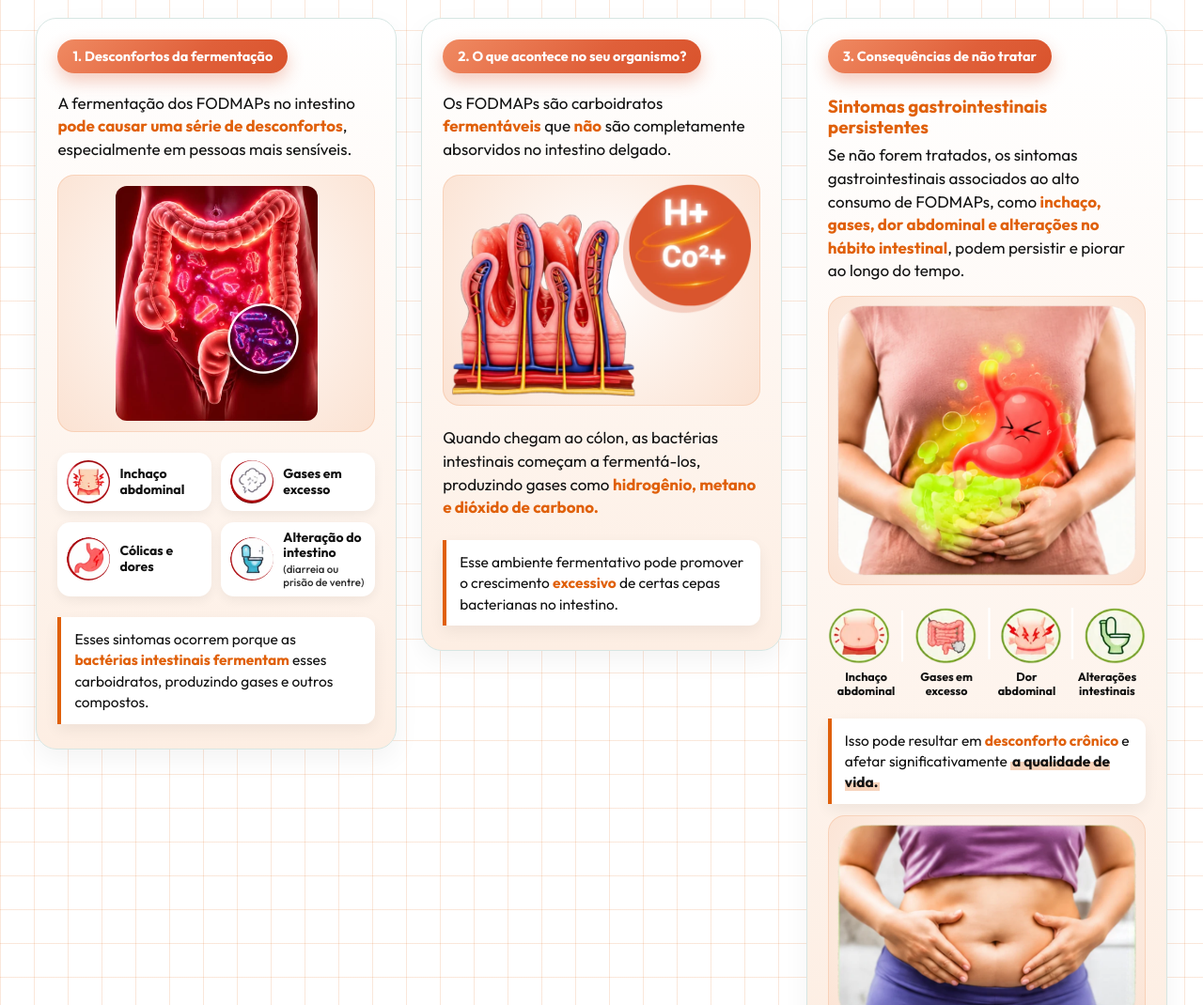
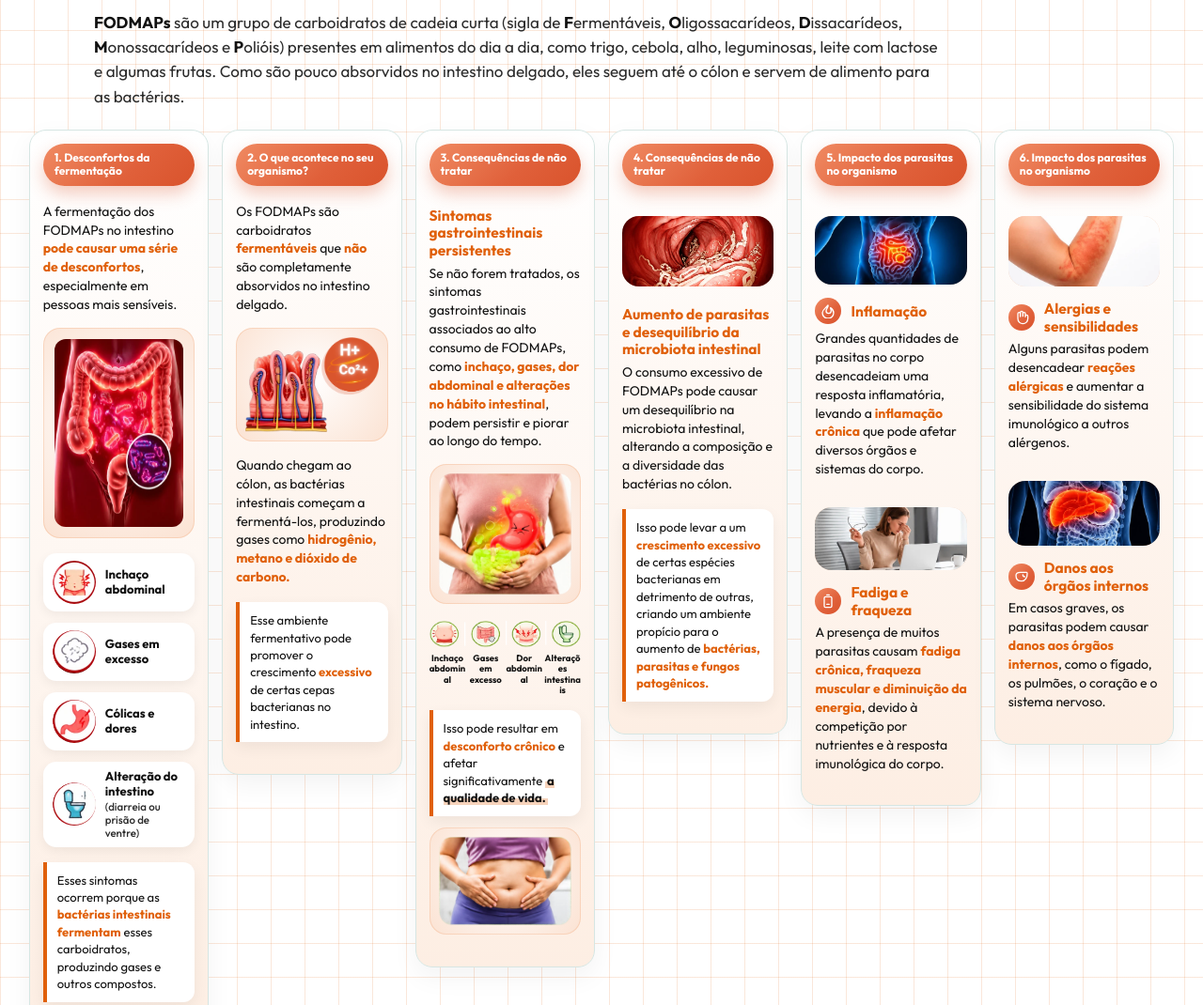
Before and after one commit to novvasaudeintegrativa-cmyk/desparasitacaodescomplicada, a plain HTML site: page index.html in a window 1280 px wide. Shown: the part 1842-2912 px from the top of the page at 94% size. Drawn offline with Linux system fonts and the light colour scheme; animation ran at ten frames a second.

Commit message:
Dores: 6 cards na mesma linha (largura total) e explicacao do que sao FODMAPs
Co-Authored-By: Claude Sonnet 5.5 <noreply@anthropic.com>

```diff
--- a/index.html
+++ b/index.html
@@ -817,9 +817,26 @@ details.forms .fbody{padding:16px 18px 18px}
 .dcard.fod .ftag{display:flex;align-items:center;gap:10px}
 .dcard.fod .ftag i{flex:none;width:34px;height:34px;border-radius:50%;background:linear-gradient(135deg,#f08a62,#e0603a 60%,#d9532c);color:#fff;display:grid;place-items:center;font-style:normal}
 .dcard.fod .fstep .fimg+.ftag{margin-top:14px}
-.dores .dgrid{--dw:min(100vw,1560px);width:var(--dw);margin:22px 0 8px calc(50% - var(--dw)/2);padding:0 clamp(18px,3vw,48px);box-sizing:border-box;display:grid;grid-template-columns:repeat(3,1fr);gap:26px;align-items:start}
-@media(max-width:1000px){.dores .dgrid{grid-template-columns:repeat(2,1fr)}}
+.dores .dgrid{--dw:min(100vw,1760px);width:var(--dw);margin:22px 0 8px calc(50% - var(--dw)/2);padding:0 clamp(14px,2.4vw,40px);box-sizing:border-box;display:grid;grid-template-columns:repeat(3,1fr);gap:18px;align-items:start}
 @media(max-width:700px){.dores .dgrid{grid-template-columns:1fr;gap:20px}}
+@media(min-width:1100px){
+.dores .dgrid{grid-template-columns:repeat(6,minmax(0,1fr));gap:14px}
+.dores .dgrid .dcard{padding:14px 14px 18px;gap:10px;border-radius:18px}
+.dores .dgrid .fod .fpill{font-size:12px;padding:8px 12px;line-height:1.2}
+.dores .dgrid .fod .fstep{padding-bottom:16px}
+.dores .dgrid .fod .fstep p{font-size:14px;line-height:1.42}
+.dores .dgrid .fod .fnote{font-size:13px!important;padding:10px 11px}
+.dores .dgrid .fod .fstep h4{font-size:15.5px}
+.dores .dgrid .fod .ftag i{width:28px;height:28px}
+.dores .dgrid .fod .ftag i svg{width:16px;height:16px}
+.dores .dgrid .fod .ficonlist{grid-template-columns:1fr}
+.dores .dgrid .fod .ficonlist span{font-size:13px}
+.dores .dgrid .fod .flabels{gap:2px}.dores .dgrid .fod .flabels li{font-size:9.5px;overflow-wrap:anywhere}
+.dores .dgrid .fod .fimg.slim img{height:200px}
+}
+@media(min-width:700.02px) and (max-width:1099px){.dores .dgrid{grid-template-columns:repeat(3,1fr)}}
+.dores .dhead .dlead{margin:14px 0 0;max-width:900px;font-size:17px;line-height:1.55;color:var(--muted)}
+.dores .dhead .dlead b{color:var(--ink)}
 .dcard.vazio{border:1.5px dashed rgba(224,96,10,.5);background:repeating-linear-gradient(45deg,#fdf1e9,#fdf1e9 12px,#fbe5d7 12px,#fbe5d7 24px);box-shadow:none;min-height:300px;align-items:center;justify-content:center;text-align:center;font-weight:600;color:var(--ink)}
 .dcard.vazio small{display:block;font-weight:400;font-size:13px;color:var(--muted)}
 @media(max-width:1000px){.dores .dgrid{grid-template-columns:repeat(2,1fr)}}
@@ -980,7 +997,7 @@ img,video,svg{max-width:100%}
   <span class="eyebrow">Você se reconhece?</span>
   <h2>Muita gente se acostuma com o desconforto e <b>não sabe por onde começar</b></h2>
   <p class="lead">Barriga que incha, gases, intestino irregular, sensação de peso, cansaço, vontade de doce. Você pesquisou, salvou vídeos, anotou receitas, e cada pessoa recomendou uma coisa diferente. A pergunta continua: <b>por onde eu começo e o que preciso saber antes?</b> Não precisa ter vergonha: é um assunto de muita gente.</p>
-  <div class="dhead"><div class="fhead"><span>Alimentos</span><i></i><small>por Luís Manoel</small></div><h3>Fodmap’s</h3></div>
+  <div class="dhead"><div class="fhead"><span>Alimentos</span><i></i><small>por Luís Manoel</small></div><h3>Fodmap’s</h3><p class="dlead"><b>FODMAPs</b> são um grupo de carboidratos de cadeia curta (sigla de <b>F</b>ermentáveis, <b>O</b>ligossacarídeos, <b>D</b>issacarídeos, <b>M</b>onossacarídeos e <b>P</b>olióis) presentes em alimentos do dia a dia, como trigo, cebola, alho, leguminosas, leite com lactose e algumas frutas. Como são pouco absorvidos no intestino delgado, eles seguem até o cólon e servem de alimento para as bactérias.</p></div>
   <div class="dgrid">
     <article class="dcard fod">
       <p class="fpill">1. Desconfortos da fermentação</p>
```
